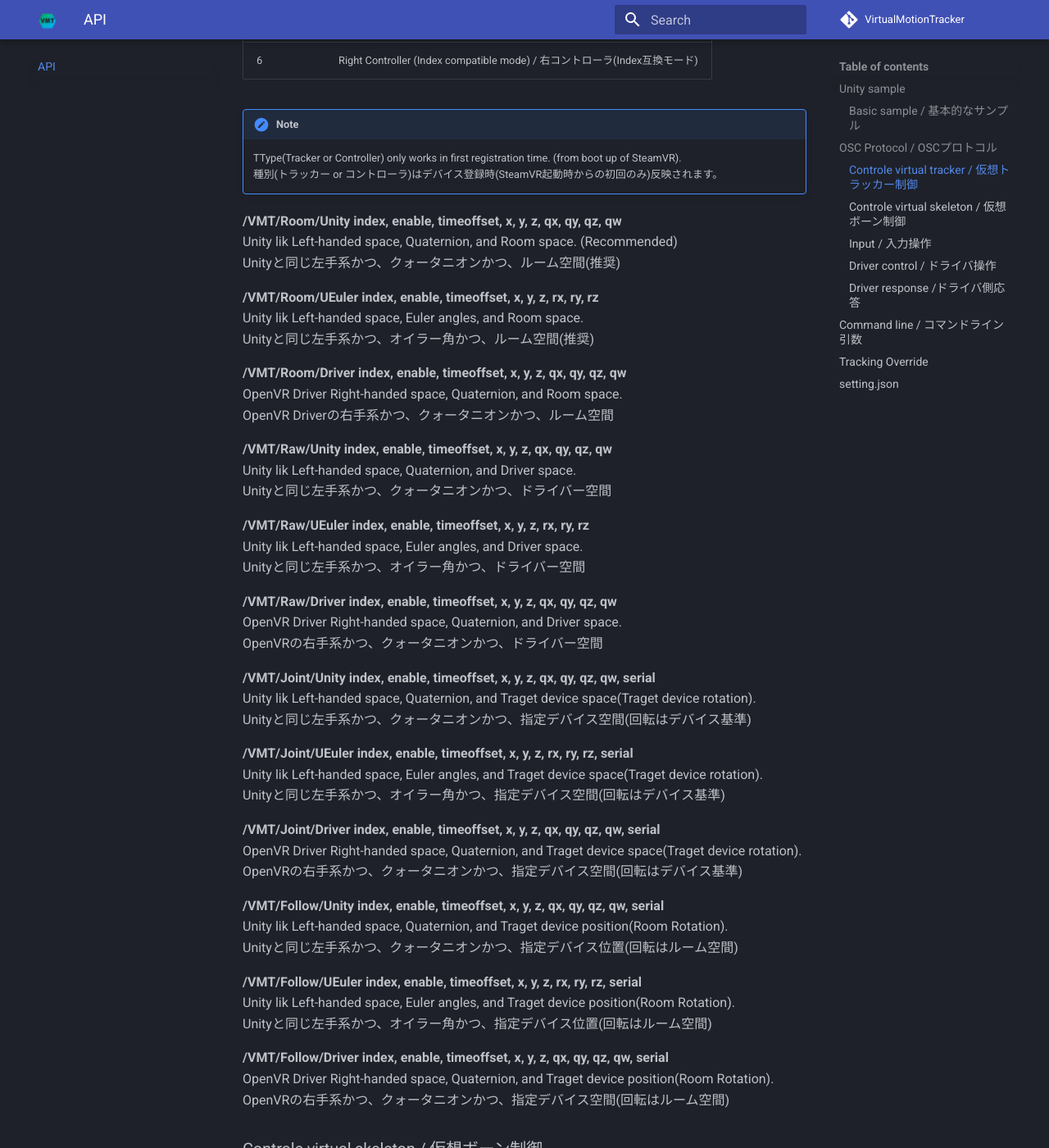
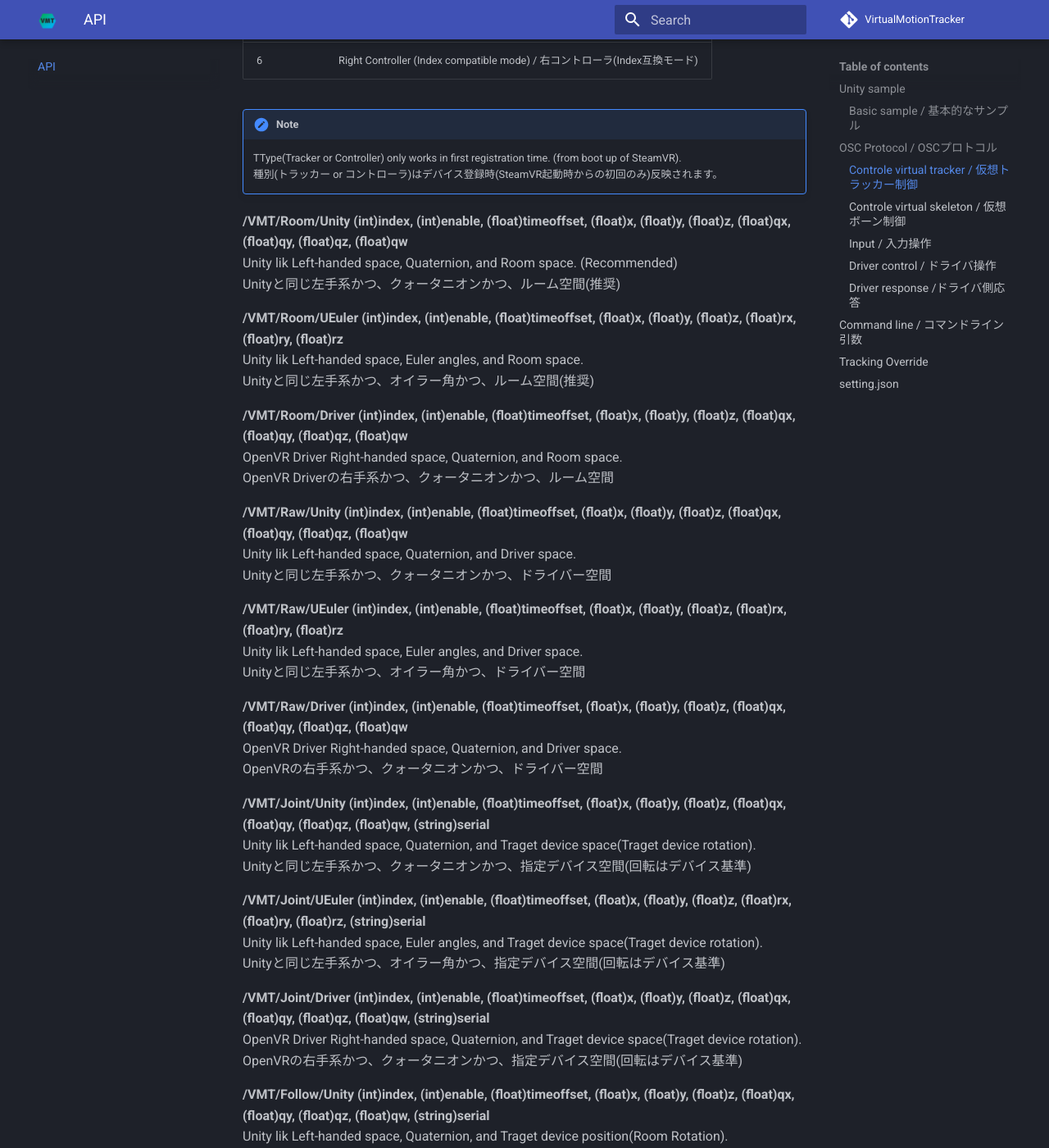
Before and after one commit to gpsnmeajp/VirtualMotionTrackerDocument, an MkDocs documentation site: the page built from docs/api.md, in a window 1280 px wide and 1400 px high, scrolled down 2793 px. Shown: the whole window at 82% size. Built offline with MkDocs 1.6.1 and Material for MkDocs 9.7.7, drawn with Linux system fonts in a browser that asks for light colours; comment, search, counter and statistics services are not loaded; some of the changed text lies outside the part shown.

Commit message:
型の明記

```diff
--- a/docs/api.md
+++ b/docs/api.md
@@ -101,54 +101,54 @@
     TType(Tracker or Controller) only works in first registration time. (from boot up of SteamVR).
     種別(トラッカー or コントローラ)はデバイス登録時(SteamVR起動時からの初回のみ)反映されます。
 
-**/VMT/Room/Unity index, enable, timeoffset, x, y, z, qx, qy, qz, qw**
+**/VMT/Room/Unity (int)index, (int)enable, (float)timeoffset, (float)x, (float)y, (float)z, (float)qx, (float)qy, (float)qz, (float)qw**
 Unity lik Left-handed space, Quaternion, and Room space. (Recommended)
 Unityと同じ左手系かつ、クォータニオンかつ、ルーム空間(推奨)
 
-**/VMT/Room/UEuler index, enable, timeoffset, x, y, z, rx, ry, rz**
+**/VMT/Room/UEuler (int)index, (int)enable, (float)timeoffset, (float)x, (float)y, (float)z, (float)rx, (float)ry, (float)rz**
 Unity lik Left-handed space, Euler angles, and Room space.
 Unityと同じ左手系かつ、オイラー角かつ、ルーム空間(推奨)
 
-**/VMT/Room/Driver index, enable, timeoffset, x, y, z, qx, qy, qz, qw**
+**/VMT/Room/Driver (int)index, (int)enable, (float)timeoffset, (float)x, (float)y, (float)z, (float)qx, (float)qy, (float)qz, (float)qw**
 OpenVR Driver Right-handed space, Quaternion, and Room space.
 OpenVR Driverの右手系かつ、クォータニオンかつ、ルーム空間
 
 
-**/VMT/Raw/Unity index, enable, timeoffset, x, y, z, qx, qy, qz, qw**
+**/VMT/Raw/Unity (int)index, (int)enable, (float)timeoffset, (float)x, (float)y, (float)z, (float)qx, (float)qy, (float)qz, (float)qw**
 Unity lik Left-handed space, Quaternion, and Driver space.
 Unityと同じ左手系かつ、クォータニオンかつ、ドライバー空間
 
-**/VMT/Raw/UEuler index, enable, timeoffset, x, y, z, rx, ry, rz**
+**/VMT/Raw/UEuler (int)index, (int)enable, (float)timeoffset, (float)x, (float)y, (float)z, (float)rx, (float)ry, (float)rz**
 Unity lik Left-handed space, Euler angles, and Driver space.
 Unityと同じ左手系かつ、オイラー角かつ、ドライバー空間
 
-**/VMT/Raw/Driver index, enable, timeoffset, x, y, z, qx, qy, qz, qw**
+**/VMT/Raw/Driver (int)index, (int)enable, (float)timeoffset, (float)x, (float)y, (float)z, (float)qx, (float)qy, (float)qz, (float)qw**
 OpenVR Driver Right-handed space, Quaternion, and Driver space.
 OpenVRの右手系かつ、クォータニオンかつ、ドライバー空間
 
 
-**/VMT/Joint/Unity index, enable, timeoffset, x, y, z, qx, qy, qz, qw, serial**
+**/VMT/Joint/Unity (int)index, (int)enable, (float)timeoffset, (float)x, (float)y, (float)z, (float)qx, (float)qy, (float)qz, (float)qw, (string)serial**
 Unity lik Left-handed space, Quaternion, and Traget device space(Traget device rotation).
 Unityと同じ左手系かつ、クォータニオンかつ、指定デバイス空間(回転はデバイス基準)
 
-**/VMT/Joint/UEuler index, enable, timeoffset, x, y, z, rx, ry, rz, serial**
+**/VMT/Joint/UEuler (int)index, (int)enable, (float)timeoffset, (float)x, (float)y, (float)z, (float)rx, (float)ry, (float)rz, (string)serial**
 Unity lik Left-handed space, Euler angles, and Traget device space(Traget device rotation).
 Unityと同じ左手系かつ、オイラー角かつ、指定デバイス空間(回転はデバイス基準)
 
-**/VMT/Joint/Driver index, enable, timeoffset, x, y, z, qx, qy, qz, qw, serial**
+**/VMT/Joint/Driver (int)index, (int)enable, (float)timeoffset, (float)x, (float)y, (float)z, (float)qx, (float)qy, (float)qz, (float)qw, (string)serial**
 OpenVR Driver Right-handed space, Quaternion, and Traget device space(Traget device rotation).
 OpenVRの右手系かつ、クォータニオンかつ、指定デバイス空間(回転はデバイス基準)
 
 
-**/VMT/Follow/Unity index, enable, timeoffset, x, y, z, qx, qy, qz, qw, serial**
+**/VMT/Follow/Unity (int)index, (int)enable, (float)timeoffset, (float)x, (float)y, (float)z, (float)qx, (float)qy, (float)qz, (float)qw, (string)serial**
 Unity lik Left-handed space, Quaternion, and Traget device position(Room Rotation).
 Unityと同じ左手系かつ、クォータニオンかつ、指定デバイス位置(回転はルーム空間)
 
-**/VMT/Follow/UEuler index, enable, timeoffset, x, y, z, rx, ry, rz, serial**
+**/VMT/Follow/UEuler (int)index, (int)enable, (float)timeoffset, (float)x, (float)y, (float)z, (float)rx, (float)ry, (float)rz, (string)serial**
 Unity lik Left-handed space, Euler angles, and Traget device position(Room Rotation).
 Unityと同じ左手系かつ、オイラー角かつ、指定デバイス位置(回転はルーム空間)
 
-**/VMT/Follow/Driver index, enable, timeoffset, x, y, z, qx, qy, qz, qw, serial**
+**/VMT/Follow/Driver (int)index, (int)enable, (float)timeoffset, (float)x, (float)y, (float)z, (float)qx, (float)qy, (float)qz, (float)qw, (string)serial**
 OpenVR Driver Right-handed space, Quaternion, and Traget device position(Room Rotation).
 OpenVRの右手系かつ、クォータニオンかつ、指定デバイス空間(回転はルーム空間)
 
@@ -233,25 +233,25 @@
 
 ※0, 0 : = Reserved value (blend mode(0=FistToOpenHand), AxisLinkEnable(1=true, 0=false))
 
-**/VMT/Skeleton/Unity index, boneIndex, x, y, z, qx, qy, qz, qw**
+**/VMT/Skeleton/Unity (int)index, (int)boneIndex, (float)x, (float)y, (float)z, (float)qx, (float)qy, (float)qz, (float)qw**
 Per one bone, Unity lik Left-handed space, Quaternion, and Hand space. (Recommended)
 It is possible to fully reproduce the hand by bone control including finger spacing and hand twist. See vr_glove_*_model.fbx on SteamVR.
 ボーン1本単位、Unityと同じ左手系かつ、クォータニオンかつ、手空間
 指の間隔や手の捻りまで含めたボーン制御による手の完全再現が可能。SteamVRのvr_glove_*_model.fbxを参照。
 
-**/VMT/Skeleton/UEuler index, boneIndex, x, y, z, rx, ry, rz**
+**/VMT/Skeleton/UEuler (int)index, (int)boneIndex, (float)x, (float)y, (float)z, (float)rx, (float)ry, (float)rz**
 Per one bone, Unity lik Left-handed space, Euler angles, and Hand space.
 It is possible to fully reproduce the hand by bone control including finger spacing and hand twist. See vr_glove_*_model.fbx on SteamVR.
 ボーン1本単位、Unityと同じ左手系かつ、オイラー角かつ、手空間
 指の間隔や手の捻りまで含めたボーン制御による手の完全再現が可能。SteamVRのvr_glove_*_model.fbxを参照。
 
-**/VMT/Skeleton/Driver index, boneIndex, x, y, z, qx, qy, qz, qw**
+**/VMT/Skeleton/Driver (int)index, (int)boneIndex, (float)x, (float)y, (float)z, (float)qx, (float)qy, (float)qz, (float)qw**
 Per one bone, OpenVR Driver Right-handed space, Quaternion, and Hand space.
 It is possible to fully reproduce the hand by bone control including finger spacing and hand twist. See vr_glove_*_model.fbx on SteamVR.
 ボーン1本単位、OpenVR Driverの右手系かつ、クォータニオンかつ、手空間
 指の間隔や手の捻りまで含めたボーン制御による手の完全再現が可能。SteamVRのvr_glove_*_model.fbxを参照。
 
-**/VMT/Skeleton/Apply index, timeoffset**
+**/VMT/Skeleton/Apply (int)index, (float)timeoffset**
 Reflect registered bone information. (Required)
 登録したボーン情報を反映する(必須)
 
@@ -282,42 +282,42 @@
 |Thumb|Joystick 1|
 
 
-**/VMT/Input/Button index, buttonindex, timeoffset, value**
+**/VMT/Input/Button (int)index, (int)buttonIndex, (float)timeoffset, (int)value**
 Button input.
 ボタン入力
 value(int):1=press, 0=Release
 
-**/VMT/Input/Button/Touch index, buttonindex, timeoffset, value**
+**/VMT/Input/Button/Touch (int)index, (int)buttonIndex, (float)timeoffset, (int)value**
 Button touch input.
 ボタンのタッチ入力
 value(int):1=press, 0=Release
 
-**/VMT/Input/Trigger index, triggerindex, timeoffset, value**
+**/VMT/Input/Trigger (int)index, (int)triggerIndex, (float)timeoffset, (float)value**
 Trigger input.
 トリガー入力
 value(float):0.0 ～ 1.0
 
-**/VMT/Input/Trigger/Touch index, triggerindex, timeoffset, value**
+**/VMT/Input/Trigger/Touch (int)index, (int)triggerIndex, (float)timeoffset, (int)value**
 Trigger touch input.
 トリガータッチ入力
 value(int):1=press, 0=Release
 
-**/VMT/Input/Trigger/Click index, triggerindex, timeoffset, value**
+**/VMT/Input/Trigger/Click (int)index, (int)triggerIndex, (float)timeoffset, (int)value**
 Trigger click input.
 トリガークリック入力
 value(int):1=press, 0=Release
 
-**/VMT/Input/Joystick index, joystickindex, timeoffset, x, y**
+**/VMT/Input/Joystick (int)index, (int)joystickIndex, (float)timeoffset, (float)x, (float)y**
 Joystick input.
 ジョイスティック入力
 x,y(float):-1.0 ～ 1.0
 
-**/VMT/Input/Joystick/Touch index, joystickindex, timeoffset, x, y**
+**/VMT/Input/Joystick/Touch (int)index, (int)joystickIndex, (float)timeoffset, (int)value**
 Joystick touch input.
 ジョイスティックタッチ入力
 value(int):1=press, 0=Release
 
-**/VMT/Input/Joystick/Click index, joystickindex, timeoffset, x, y**
+**/VMT/Input/Joystick/Click (int)index, (int)joystickIndex, (float)timeoffset, (int)value**
 Joystick click input.
 ジョイスティッククリック入力
 value(int):1=press, 0=Release
@@ -341,17 +341,17 @@
 Reload driver setting json.
 ドライバーのjson設定を再読込します。
 
-**/VMT/SetRoomMatrix m1,m2,m3,m4,m5,m6,m7,m8,m9,m10,m11,m12**
+**/VMT/SetRoomMatrix (float)m1,(float)m2,(float)m3,(float)m4,(float)m5,(float)m6,(float)m7,(float)m8,(float)m9,(float)m10,(float)m11,(float)m12**
 Set and Save Room Matrix. Please do not send periodic. it writes setting on drive.
 RoomToDriver空間変換行列を設定し保存します。
 定期的に送信しないでください。これはディスクへの書き込みを行います。
 
-**/VMT/SetRoomMatrix/Temporary m1,m2,m3,m4,m5,m6,m7,m8,m9,m10,m11,m12**
+**/VMT/SetRoomMatrix/Temporary (float)m1,(float)m2,(float)m3,(float)m4,(float)m5,(float)m6,(float)m7,(float)m8,(float)m9,(float)m10,(float)m11,(float)m12**
 Set Room Matrix temporary. It is volatile on restart.
 RoomToDriver空間変換行列を一時的に設定します。
 こちらは一時的に適用され、再起動すると揮発します。
 
-**/VMT/SetAutoPoseUpdate enable**
+**/VMT/SetAutoPoseUpdate (int)enable**
 Set Pose auto update. 姿勢の自動更新をオンにします。
 enable 1=on, 0=off
 
@@ -359,11 +359,11 @@
 Get OpenVR device list string.
 OpenVR デバイスのリストを返します。
 
-**/VMT/Subscribe/Device serial**
+**/VMT/Subscribe/Device (string)serial**
 Subscribe to OpenVR device coordinates and send every frame.
 OpenVRデバイスの座標を購読し、毎フレーム送信します。
 
-**/VMT/Unsubscribe/Device serial**
+**/VMT/Unsubscribe/Device (string)serial**
 Unsubscribing to OpenVR device coordinates
 OpenVRデバイスの座標の購読の解除
 
@@ -371,44 +371,44 @@
 Prompt user to restart Steam VR
 Steam VRの再起動をユーザーに要求する
 
-**/VMT/SetDiagLog enable**
+**/VMT/SetDiagLog (int)enable**
 Enable / Disable diagnostic log. (Output to SteamVR Web　Console)
 診断用ログを有効/無効にする(SteamVR ウェブコンソールへ出力します)
 
-**/VMT/Config name value**
+**/VMT/Config (string)name (string)value**
 Write json configuration.  Please do not send periodic. it writes setting on drive.
 JSON設定への書き込み
 定期的に送信しないでください。これはディスクへの書き込みを行います。
 name(string), value(string)
 
-**/VMT/Debug command**
+**/VMT/Debug (string)command**
 Debug command (See driver source.)
 デバッグコマンド (ドライバソース参照)
 command(string)
 
 ### Driver response /ドライバ側応答
-**/VMT/Out/Log stat,msg**
+**/VMT/Out/Log (int)stat, (string)msg**
 stat(int): Dialog message type / ダイアログメッセージ種別 (0=info,1=warn,2=err)
 msg(string): Message メッセージ
 
-**/VMT/Out/Alive version, installpath**
+**/VMT/Out/Alive (string)version, (string)installpath**
 version(string): Driver version / ドライババージョン
 installpath(string): Driver install path / ドライバのインストールパス
 
-**/VMT/Out/Haptic index, frequency, amplitude, duration**
+**/VMT/Out/Haptic (int)index, (float)frequency, (float)amplitude, (float)duration**
 frequency(float): frequency / 周波数
 amplitude(float): amplitude / 振幅
 duration(float): duration / 長さ
 
-**/VMT/Out/Unavailable code, reason**
+**/VMT/Out/Unavailable (int)code, (string)reason**
 code(int): Unavailable code / 利用不可コード(0=Available/利用可能, 1=Room Matrix has not been set./ルーム行列が設定されていない)
 reason(string): Reason(Human readable) / 詳細(人間が読む用)
 
-**/VMT/Out/Devices/List info**
+**/VMT/Out/Devices/List (string)info**
 info(string): device list separated new line / 改行区切りのデバイス一覧
 
-**/VMT/Out/SubscribedDevice serial, x, y, z, qx, qy, qz, qw**
-serial(string): device serial / デバイスシリアル
+**/VMT/Out/SubscribedDevice (string)serial, (float)x, (float)y, (float)z, (float)qx, (float)qy, (float)qz, (float)qw**
+serial(string): device (string)serial / デバイスシリアル
 x,y,z(float): position / 位置
 qx,qy,qz,qw: Rotation(Quaternion) / 回転(クォータニオン)
 Driver space / ドライバ空間
```
